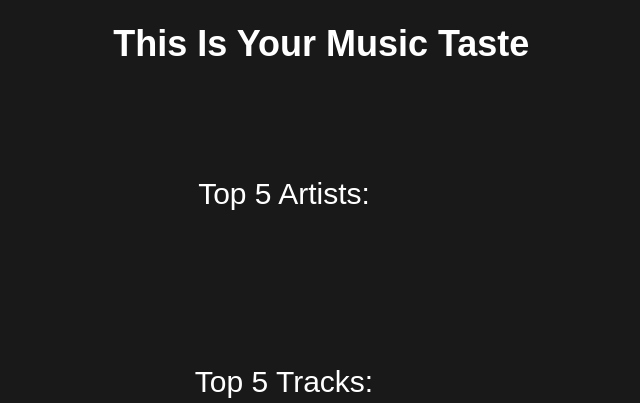
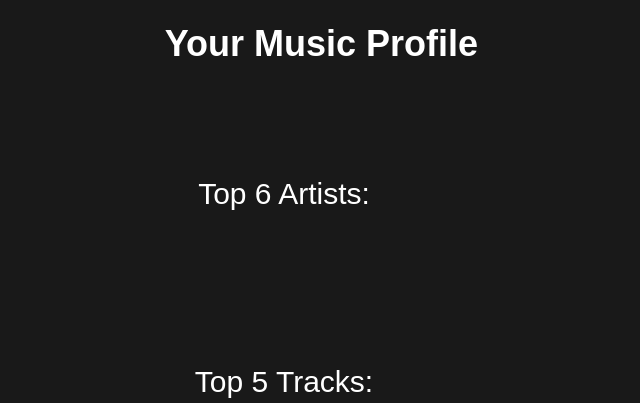
Before and after one commit to MadhavMurik/MusicSpot, a Flask app: template finalProj/flask_app/templates/user_profile.html in a window 1280 px wide. Shown: the part 112-515 px from the top of the page, without its empty margins (356-996 px from the left). Run offline with Flask 2, Linux system fonts and the light colour scheme; the template is opened without the code that fills it, so the values that code supplies are empty; parts of the project's set-up code (start-up, migrations or seed data) failed here and were passed over; some libraries are stand-ins or nearby versions.

Commit message:
Update user_profile.html

```diff
--- a/finalProj/flask_app/templates/user_profile.html
+++ b/finalProj/flask_app/templates/user_profile.html
@@ -7,12 +7,12 @@
         </b>
     {% endif %}
     <div class="container mx-auto w-full md:w-2/3 lg:w-1/3">
-        <h2 class="main-title text-4xl mb-4">This Is Your Music Taste</h2>
+        <h2 class="main-title text-4xl mb-4">Your Music Profile</h2>
     </div>
 <br><br><br><br>
     <!-- Display top 6 artists -->
     <div class="container mx-auto w-full md:w-2/3 lg:w-2/3 mb-8">
-        <h3 class="sub-title text-center text-3xl mb-6">Top 5 Artists:</h3>
+        <h3 class="sub-title text-center text-3xl mb-6">Top 6 Artists:</h3>
         <div class="grid grid-cols-2 sm:grid-cols-3 gap-4">
             {% for artist in top_artists %}
                 <a href="{{ artist.profile }}" target="_blank" class="text-center block relative group">
```
